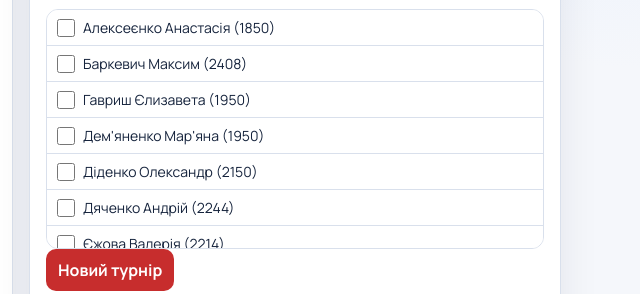
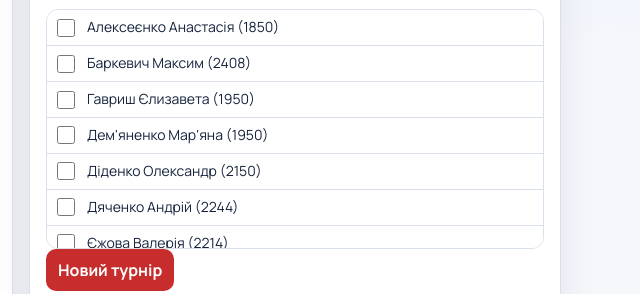
Before and after one commit to Lysen01/swiss-draw-manager, a plain HTML site: page live.html in a window 1280 px wide. Shown: the part 504-798 px from the top of the page, 619-1259 px from the left. Drawn offline with Linux system fonts and the light colour scheme.

Commit message:
fix: enforce inline checkbox and player label layout in participant picker

```diff
--- a/app.js
+++ b/app.js
@@ -1149,7 +1149,7 @@ function renderBaseSelect() {
         return `
         <label class="base-pick-item">
           <input type="checkbox" data-base-player-id="${item.id}" ${checked} />
-          <span>${escapeHtml(item.token)}</span>
+          <span class="base-pick-name">${escapeHtml(item.token)}</span>
         </label>`;
       })
       .join("");
--- a/live.html
+++ b/live.html
@@ -492,16 +492,18 @@ button.danger {
 }
 
 label.base-pick-item {
-  display: flex;
-  flex-direction: row;
+  display: grid;
+  grid-template-columns: 22px 1fr;
   align-items: center;
-  justify-content: flex-start;
+  justify-content: stretch;
   gap: 8px;
+  width: 100%;
   padding: 8px 10px;
   border-bottom: 1px solid var(--line);
   font-size: 14px;
   background: #fff;
   cursor: pointer;
+  text-align: left;
 }
 
 .base-pick-item:last-child {
@@ -515,6 +517,11 @@ label.base-pick-item {
 
 .base-pick-item span {
   flex: 1;
+}
+
+.base-pick-name {
+  display: block;
+  line-height: 1.35;
 }
 
 .base-pick-empty {
@@ -2177,7 +2184,7 @@ function renderBaseSelect() {
         return `
         <label class="base-pick-item">
           <input type="checkbox" data-base-player-id="${item.id}" ${checked} />
-          <span>${escapeHtml(item.token)}</span>
+          <span class="base-pick-name">${escapeHtml(item.token)}</span>
         </label>`;
       })
       .join("");
--- a/styles.css
+++ b/styles.css
@@ -482,16 +482,18 @@ button.danger {
 }
 
 label.base-pick-item {
-  display: flex;
-  flex-direction: row;
+  display: grid;
+  grid-template-columns: 22px 1fr;
   align-items: center;
-  justify-content: flex-start;
+  justify-content: stretch;
   gap: 8px;
+  width: 100%;
   padding: 8px 10px;
   border-bottom: 1px solid var(--line);
   font-size: 14px;
   background: #fff;
   cursor: pointer;
+  text-align: left;
 }
 
 .base-pick-item:last-child {
@@ -505,6 +507,11 @@ label.base-pick-item {
 
 .base-pick-item span {
   flex: 1;
+}
+
+.base-pick-name {
+  display: block;
+  line-height: 1.35;
 }
 
 .base-pick-empty {
```
